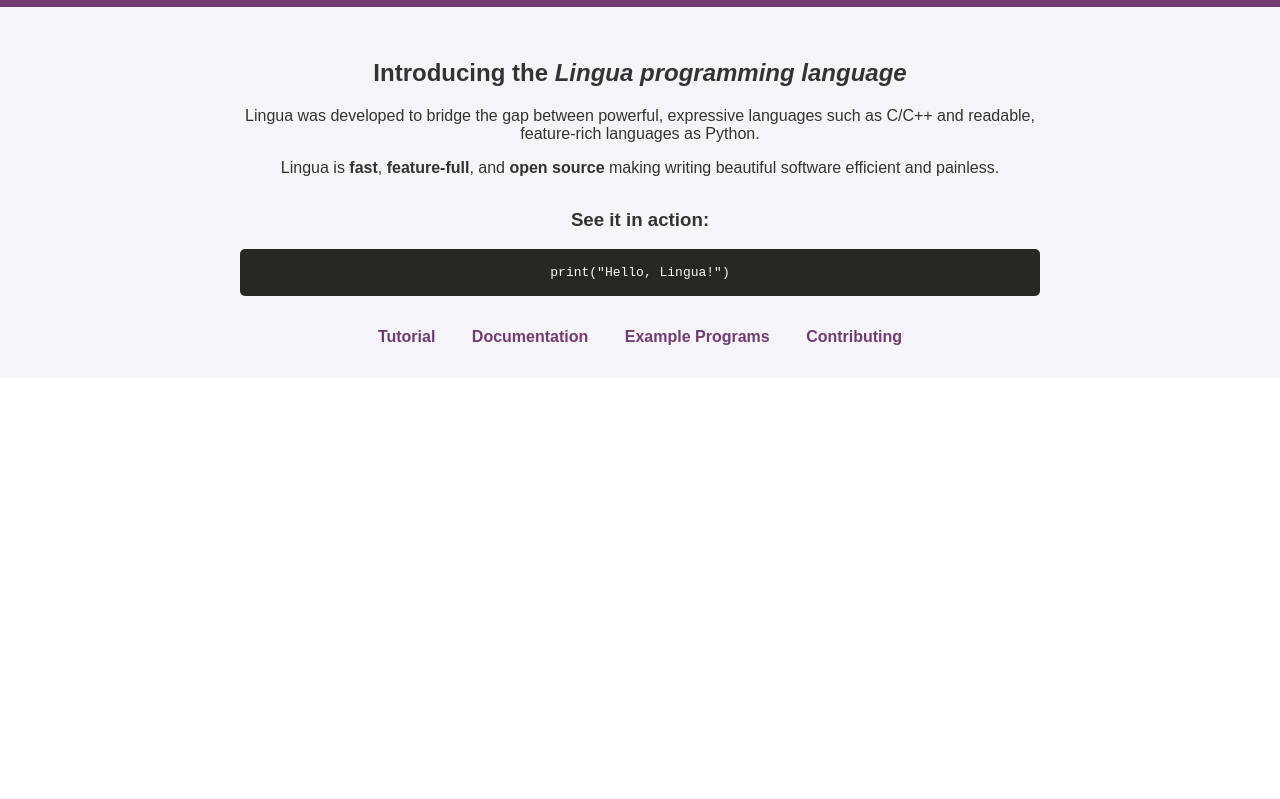
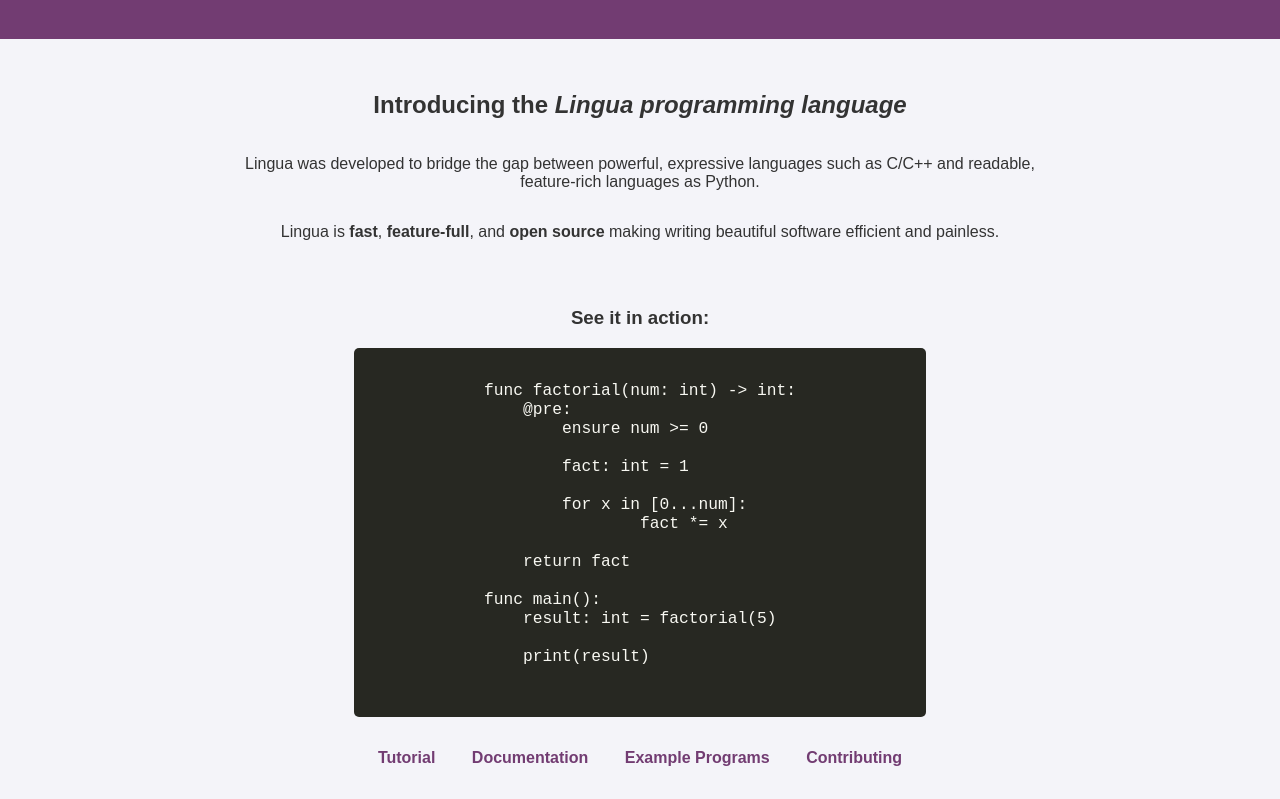
Before and after one commit to sophicalorg/lingua-dotorg, a plain HTML site: page index.html in a window 1280 px wide. Shown: the part 140-939 px from the top of the page. Before the commit the page ends 800 px from the top, so only its background shows below. Drawn offline with Linux system fonts and the light colour scheme.

Commit message:
add code block example

```diff
--- a/index.html
+++ b/index.html
@@ -20,7 +20,7 @@
             width: 100%;
             background-color: #723c72;
             color: white;
-            padding: 1rem;
+            padding: 2rem 0;
             text-align: center;
         }
         main {
@@ -30,6 +30,10 @@
         }
         section {
             margin-bottom: 2rem;
+            display: flex;
+            flex-direction: column;
+            justify-content: center;
+            align-items: center;
         }
         nav {
             margin-top: 2rem;
@@ -44,8 +48,11 @@
             display: block;
             background: #272822;
             color: #f8f8f2;
-            padding: 1rem;
             border-radius: 5px;
+            text-align:initial;
+            width: fit-content;
+            padding: 1em 8em;
+            font-size: 1.25em;
         }
     </style>
 </head>
@@ -69,9 +76,23 @@
             </section>
             <section>
                 <h3>See it in action:</h3>
-                <code>
-                    print("Hello, Lingua!")
-                </code>
+                <code> <pre>
+func factorial(num: int) -> int:
+    @pre:
+        ensure num >= 0
+
+	fact: int = 1
+
+	for x in [0...num]:
+		fact *= x
+
+    return fact
+
+func main():
+    result: int = factorial(5)
+
+    print(result)
+                </pre> </code>
             </section>
             <nav>
                 <a href="/tutorial">Tutorial</a>
```
